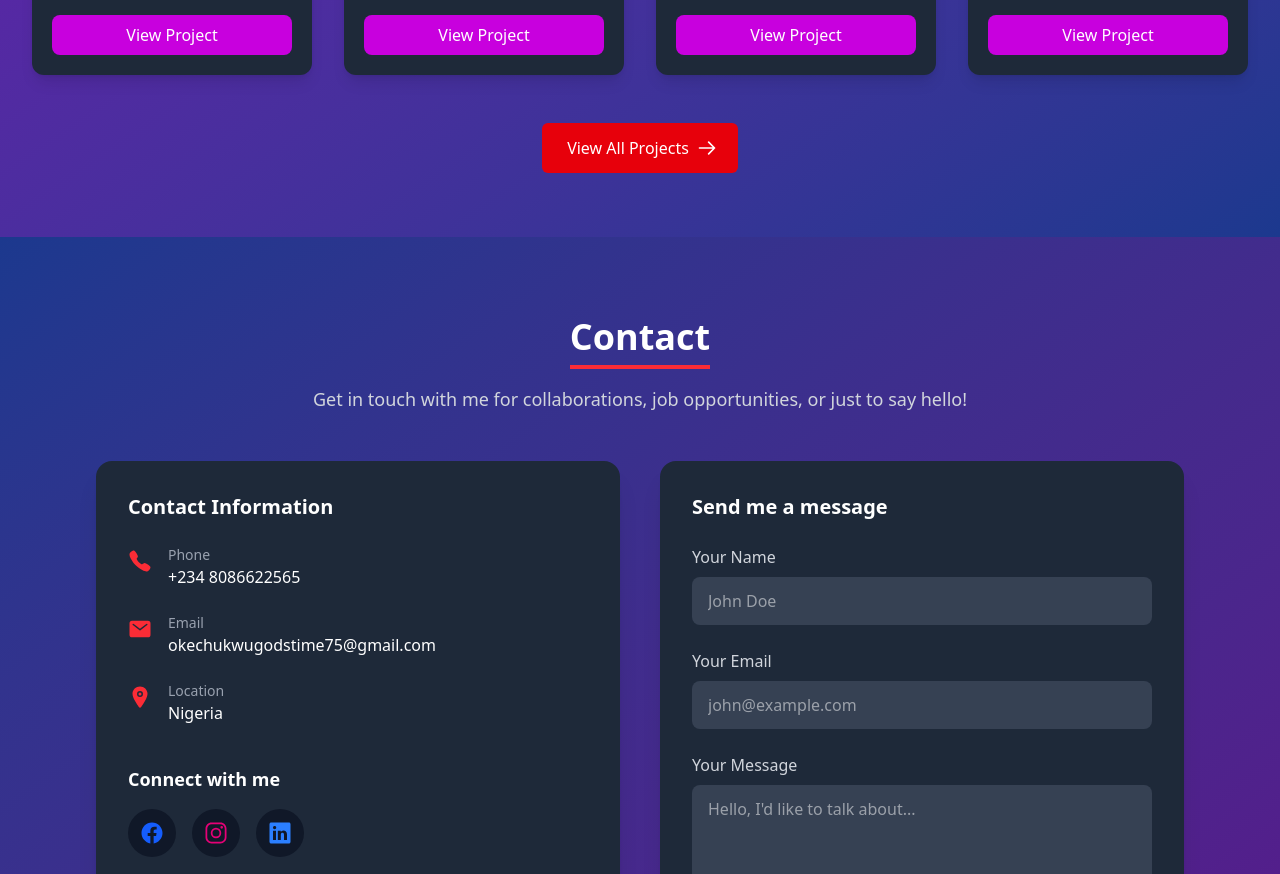
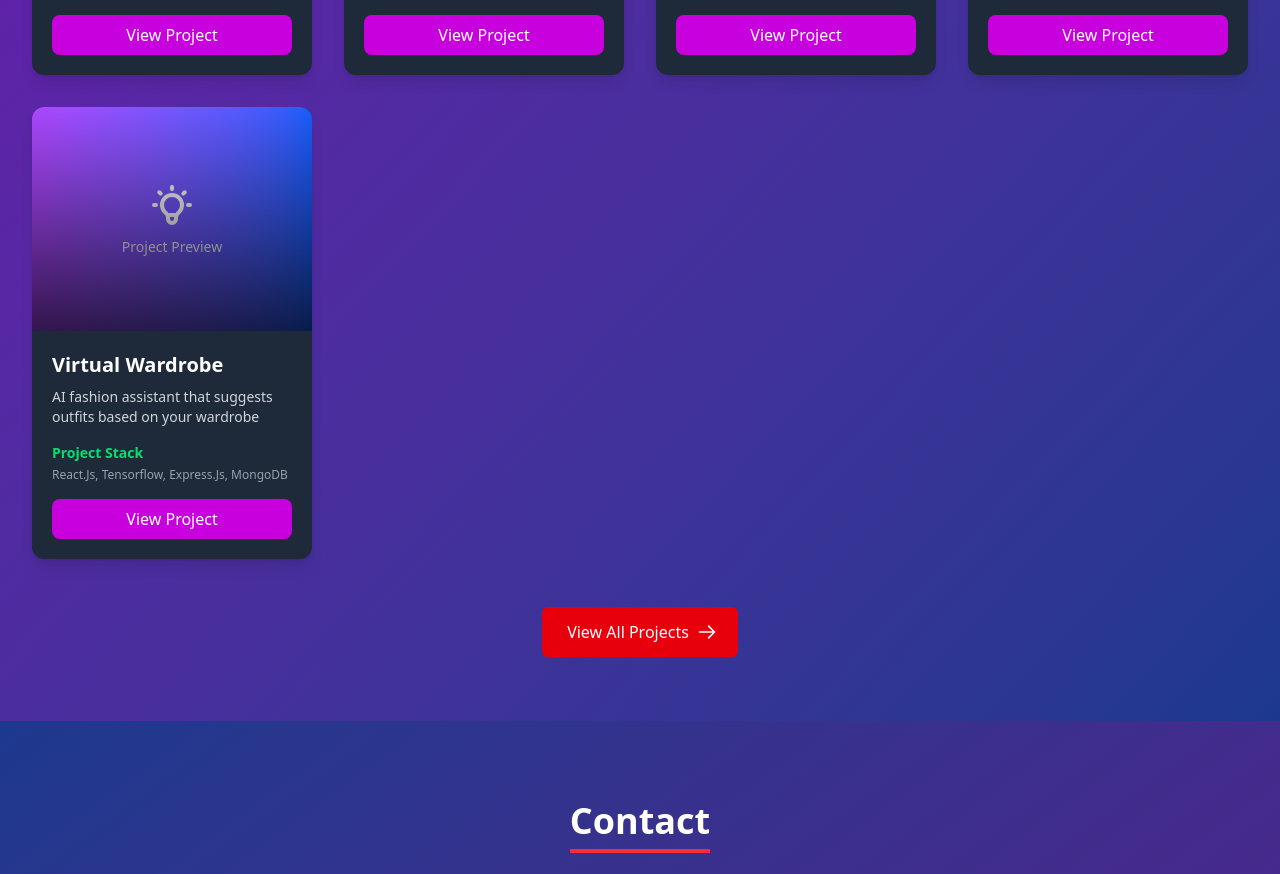
Before and after one commit to 11093261/myportfoliowebsite, a React (Vite) app: page / in a window 1280 px wide. Shown: the part 2641-3515 px from the top of the page. Built offline with nearby package versions, Linux system fonts and the light colour scheme.

Commit message:
prtfoliocommit

```diff
--- a/src/Components/Project.jsx
+++ b/src/Components/Project.jsx
@@ -37,7 +37,17 @@ const Project = () => {
       stack: "React.Js, Tensorflow, Express.Js, MongoDB",
       image: null,
       link: "#"
+    },
+    {
+      id: 4,
+      title: "Virtual Wardrobe",
+      description: "AI fashion assistant that suggests outfits based on your wardrobe",
+      stack: "React.Js, Tensorflow, Express.Js, MongoDB",
+      image: null,
+      link: "https://affiliate-marketing-bay.vercel.app"
++1
     }
+
   ];
 
   // Handle scroll to projects section when page loads with #projects in URL
```
